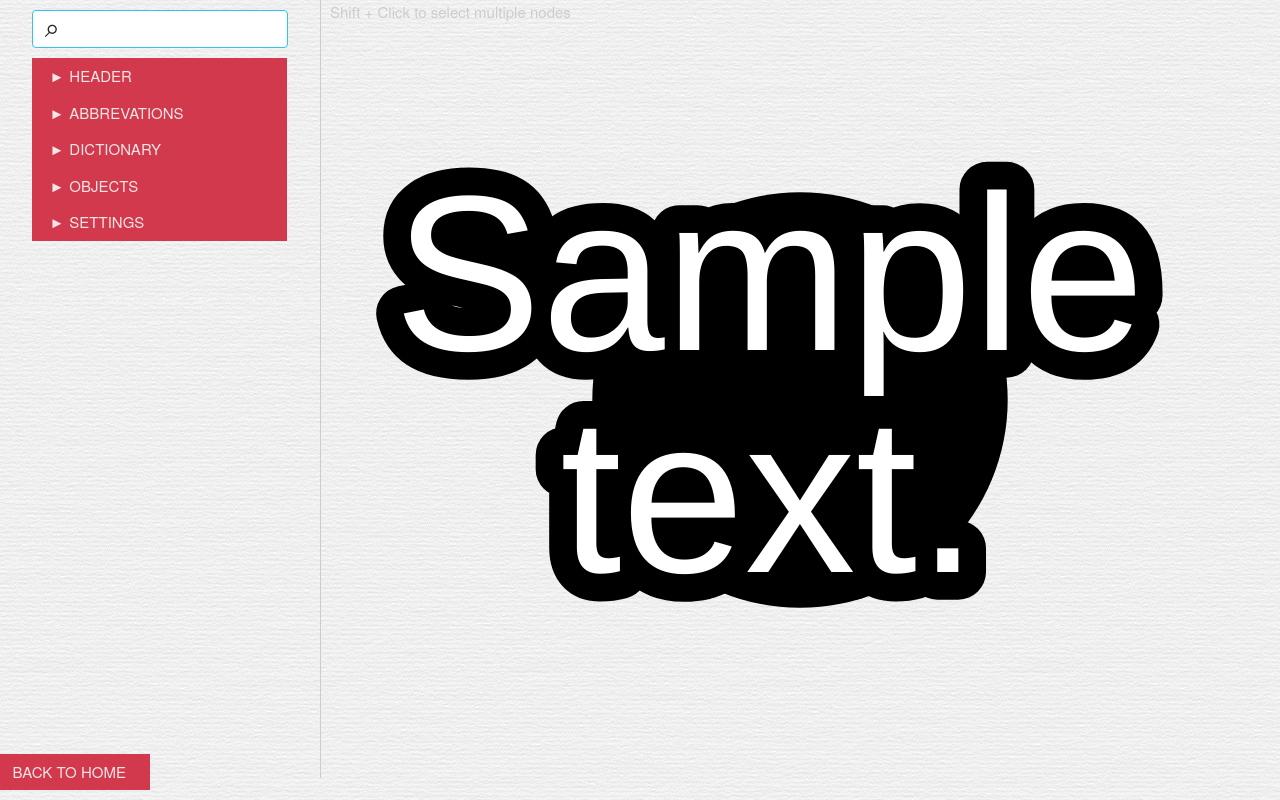
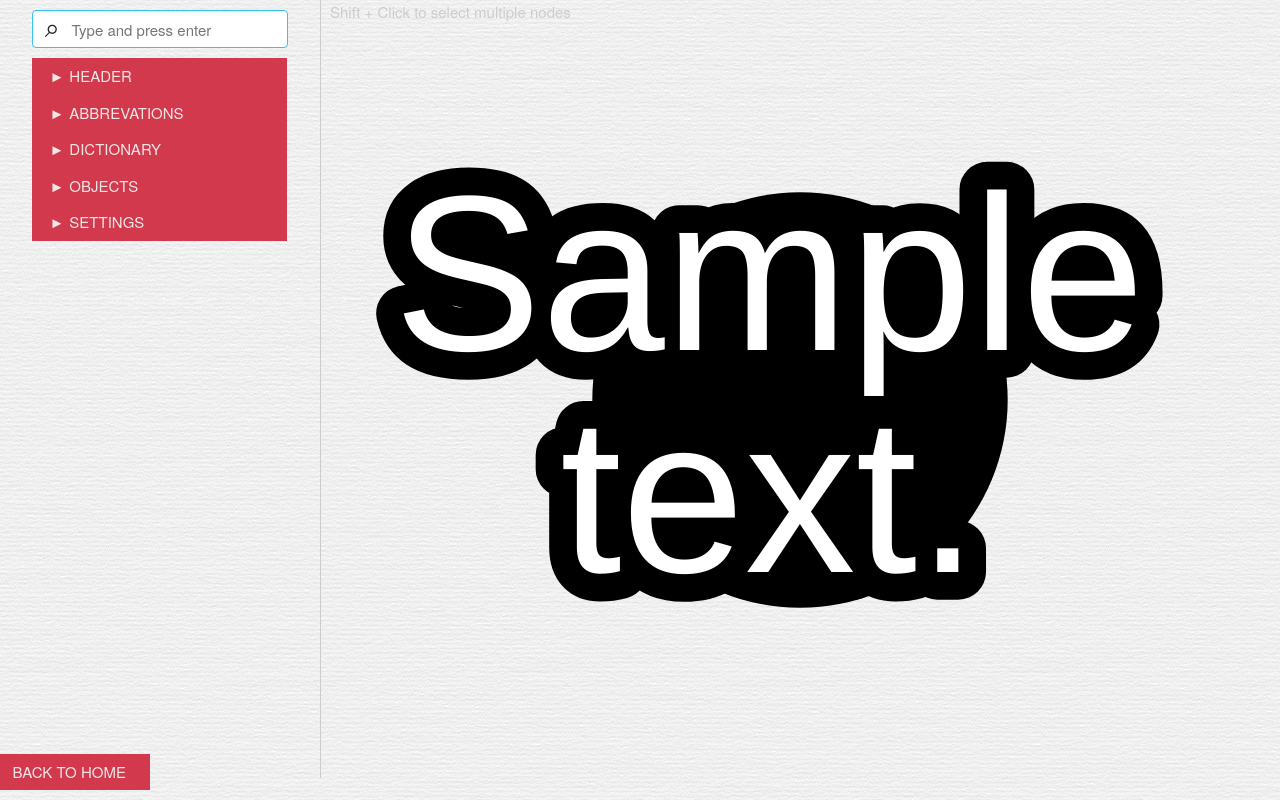
Before and after one commit to attilathedud/inform_mapper, a Flask app: template inform_mapper/templates/graph.html in a window 1280 px wide. Run offline with Flask 2, Linux system fonts and the light colour scheme; the template is opened without the code that fills it: most values are stand-ins (such as "Sample title", 1, 10 or a date in 2020).

Commit message:
Some styling tweaks

```diff
--- a/inform_mapper/templates/graph.html
+++ b/inform_mapper/templates/graph.html
@@ -8,7 +8,7 @@
 <span class="help-text">Shift + Click to select multiple nodes</span>
 
 <div id="node-info-container">
-    <div>Node Info<span class="u-pull-right hide-icon">✕</span><span class="u-pull-right unhighlight-icon">◎</span><span class="u-pull-right highlight-icon">◉</span></div>
+    <div>Node Info<span class="u-pull-right hide-icon" title="Delete node">⌫</span><span class="u-pull-right unhighlight-icon" title="Unhighlight all nodes">◎</span><span class="u-pull-right highlight-icon" title="Highlight node">◉</span></div>
     <div id="node-info-box">
 
     </div>
@@ -19,7 +19,7 @@
 <div class="search-box-container">
     <div class="container">
         <div class="row">
-            <span class="search-icon">⌕</span><input id="search-box" type="text"/><span class="clear-icon">x</span>
+            <span class="search-icon">⌕</span><input id="search-box" type="text" placeholder="Type and press enter"/><span class="clear-icon">x</span>
         </div>
     </div>
 </div>
```
